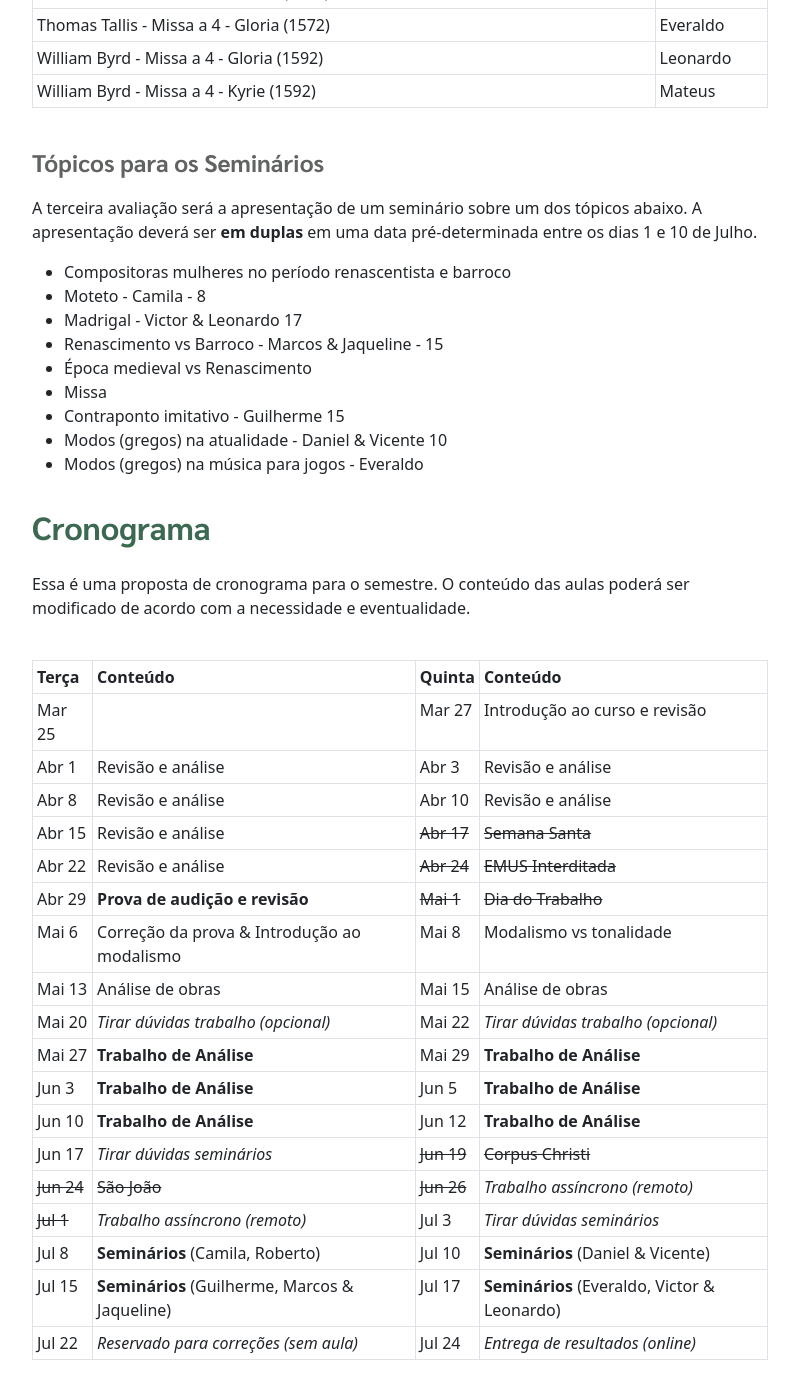
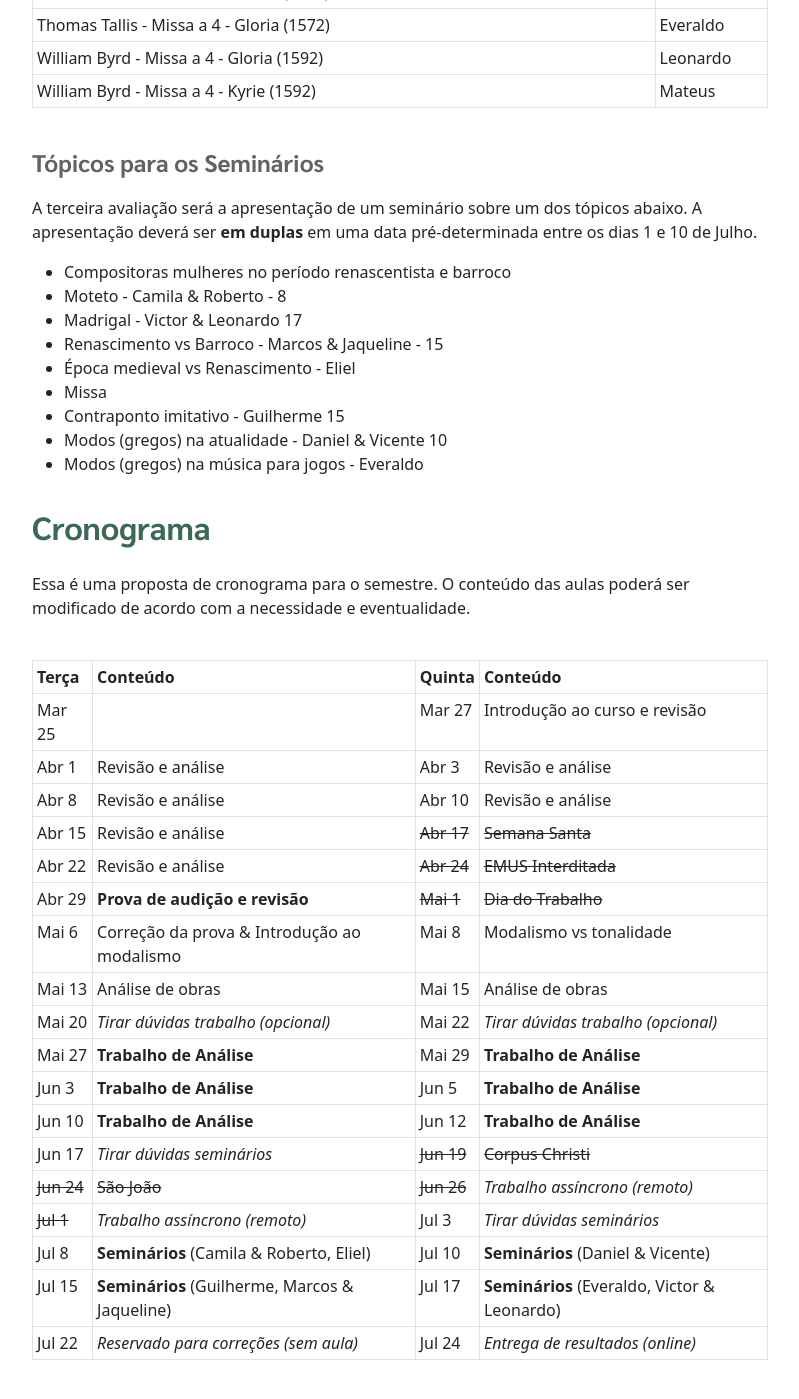
Before and after one commit to pedrokroger/pedrokroger.github.io, a Jekyll site: the page built from aulas/lem7.md, in a window 1280 px wide and 1400 px high, scrolled down 2014 px. Shown: the whole window, without its empty margins (50-849 px from the left). Built offline with Jekyll 4.4.1, drawn with Linux system fonts in a browser that asks for light colours; some of the changed lines change nothing that is shown.

Commit message:
Notas LEM

```diff
--- a/aulas/lem7.md
+++ b/aulas/lem7.md
@@ -9,21 +9,21 @@
 
 | Nome                                | Prova (3) | Análise (3.5) | Seminário (3.5) | Nota Final |
 |:------------------------------------|:----------|:--------------|:----------------|:-----------|
-| Amanda Isa Gonzaga Pinto            | 3.0       |               |                 | =sum       |
-| Camila Maria Carvalho Santos        | 3.0       |               |                 | =sum       |
-| Daniel Lopes De Oliveira            | 3.0       |               |                 | =sum       |
-| Eliel Reuel Dos Santos Sena         | 2.3       |               |                 | =sum       |
-| Everaldo Do Espirito Santo E Santos | 3.0       |               |                 | =sum       |
-| Guilherme Silva Chagas              | 3.0       |               |                 | =sum       |
-| Jaqueline Cardoso Borges            | 2.7       |               |                 | =sum       |
-| Joelma Santos De Souza              | 3.0       |               |                 | =sum       |
-| Leonardo Rocha De Jesus             | 2.6       |               |                 | =sum       |
-| Marcos Paulo Pinto De Oliveira      | 2.8       |               |                 | =sum       |
-| Mateus Correia De Oliveira          | 3.0       |               |                 | =sum       |
-| Roberto José Santana De Sousa       | 3.0       |               |                 | =sum       |
-| Tadeu Maciel Feitosa Campos         | 0.0       |               |                 | =sum       |
-| Vicente Sanches De Oliveira         | 3.0       |               |                 | =sum       |
-| Victor Vogel Bartilotti Anselmo     | 3.0       |               |                 | =sum       |
+| Amanda Isa Gonzaga Pinto            | 3.0       | 0.0           |                 | =sum       |
+| Camila Maria Carvalho Santos        | 3.0       | 1.2           |                 | =sum       |
+| Daniel Lopes De Oliveira            | 3.0       | 3.5           |                 | =sum       |
+| Eliel Reuel Dos Santos Sena         | 2.3       | 3.5           |                 | =sum       |
+| Everaldo Do Espirito Santo E Santos | 3.0       | 3.5           |                 | =sum       |
+| Guilherme Silva Chagas              | 3.0       | 3.5           |                 | =sum       |
+| Jaqueline Cardoso Borges            | 2.7       | 3.5           |                 | =sum       |
+| Joelma Santos De Souza              | 3.0       | 0.0           |                 | =sum       |
+| Leonardo Rocha De Jesus             | 2.6       | 3.5           |                 | =sum       |
+| Marcos Paulo Pinto De Oliveira      | 2.8       | 3.5           |                 | =sum       |
+| Mateus Correia De Oliveira          | 3.0       | 1.2           |                 | =sum       |
+| Roberto José Santana De Sousa       | 3.0       | 3.5           |                 | =sum       |
+| Tadeu Maciel Feitosa Campos         | 0.0       | 0.0           |                 | =sum       |
+| Vicente Sanches De Oliveira         | 3.0       | 3.5           |                 | =sum       |
+| Victor Vogel Bartilotti Anselmo     | 3.0       | 3.5           |                 | =sum       |
 {: .collapse #notas-table}
 
 ## Materiais
@@ -114,10 +114,10 @@
 entre os dias 1 e 10 de Julho.
 
 - Compositoras mulheres no período renascentista e barroco
-- Moteto - Camila - 8
+- Moteto - Camila & Roberto - 8
 - Madrigal - Victor & Leonardo 17
 - Renascimento vs Barroco - Marcos & Jaqueline - 15
-- Época medieval vs Renascimento
+- Época medieval vs Renascimento - Eliel
 - Missa
 - Contraponto imitativo - Guilherme 15
 - Modos (gregos) na atualidade - Daniel & Vicente 10
@@ -146,6 +146,6 @@
 | Jun 17     | *Tirar dúvidas seminários*                  | ~~Jun 19~~ | ~~Corpus Christi~~                    |
 | ~~Jun 24~~ | ~~São João~~                                | ~~Jun 26~~ | *Trabalho assíncrono (remoto)*        |
 | ~~Jul 1~~  | *Trabalho assíncrono (remoto)*              | Jul 3      | *Tirar dúvidas seminários*            |
-| Jul 8      | **Seminários** (Camila, Roberto)            | Jul 10     | **Seminários** (Daniel & Vicente)      |
+| Jul 8      | **Seminários** (Camila & Roberto, Eliel)     | Jul 10     | **Seminários** (Daniel & Vicente)      |
 | Jul 15     | **Seminários** (Guilherme, Marcos & Jaqueline) | Jul 17  | **Seminários** (Everaldo, Victor & Leonardo) |
 | Jul 22     | *Reservado para correções (sem aula)*       | Jul 24     | *Entrega de resultados (online)*      |
```
